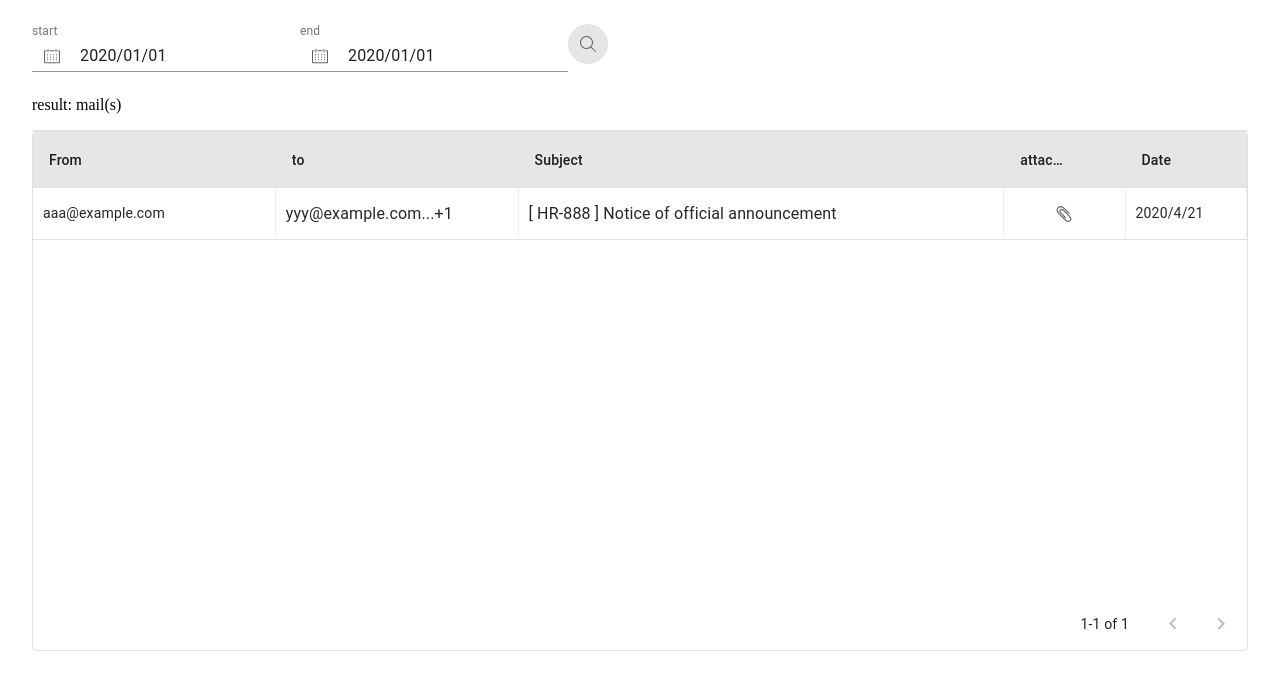
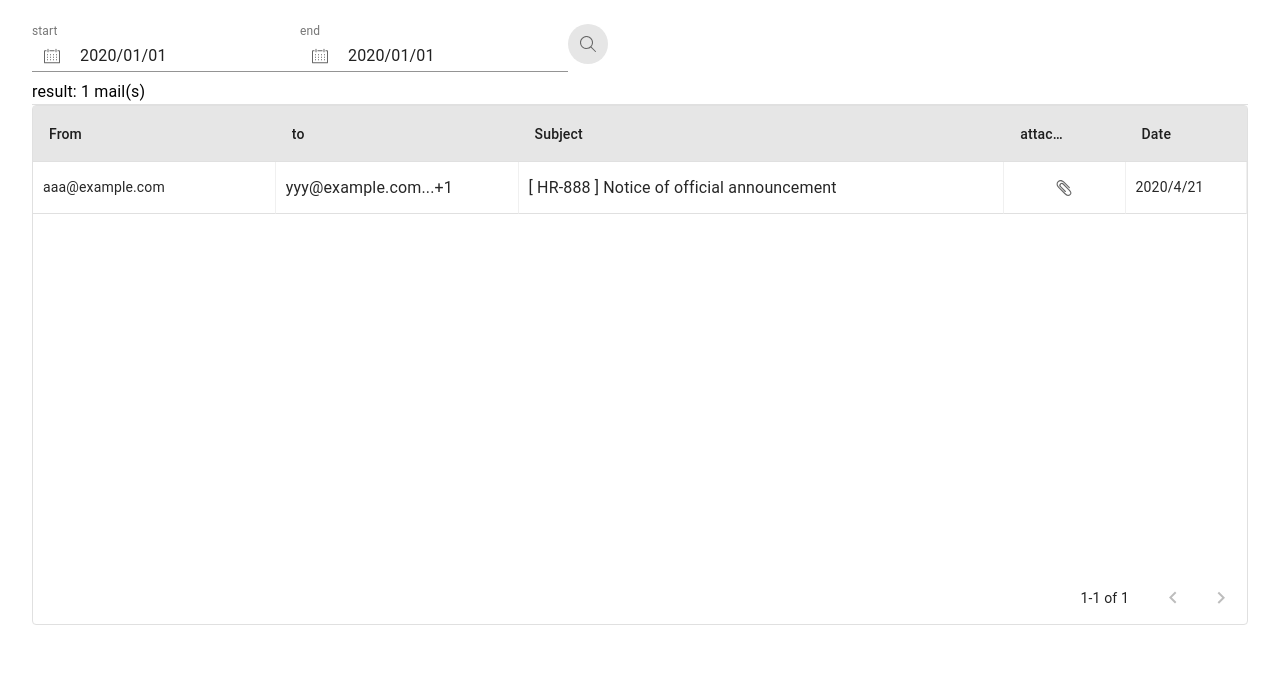
Before and after one commit to four-leaf-4/hennge-challenge, a React app: page / in a window 1280 px wide. Shown: the top 690 px of the page. Built offline with nearby package versions, Linux system fonts and the light colour scheme; data requests are answered from the project's data file.

Commit message:
mail数表示を追加

```diff
--- a/src/components/resultDisplay.js
+++ b/src/components/resultDisplay.js
@@ -1,11 +1,14 @@
 import 'date-fns';
-import React from 'react';
-import { Divider } from '@material-ui/core';
+import React, { useContext } from 'react';
+import { Divider, Typography } from '@material-ui/core';
+import { MailsContext } from '../context/';
 
 export const ResultDisplay = () => {
+  const { mails } = useContext(MailsContext);
+  const mailcounts = mails ? mails.length : 0;
   return (
     <>
-      <p>result: mail(s)</p>
+      <Typography>result: {mailcounts} mail(s)</Typography>
       <Divider />
     </>
   );
```
